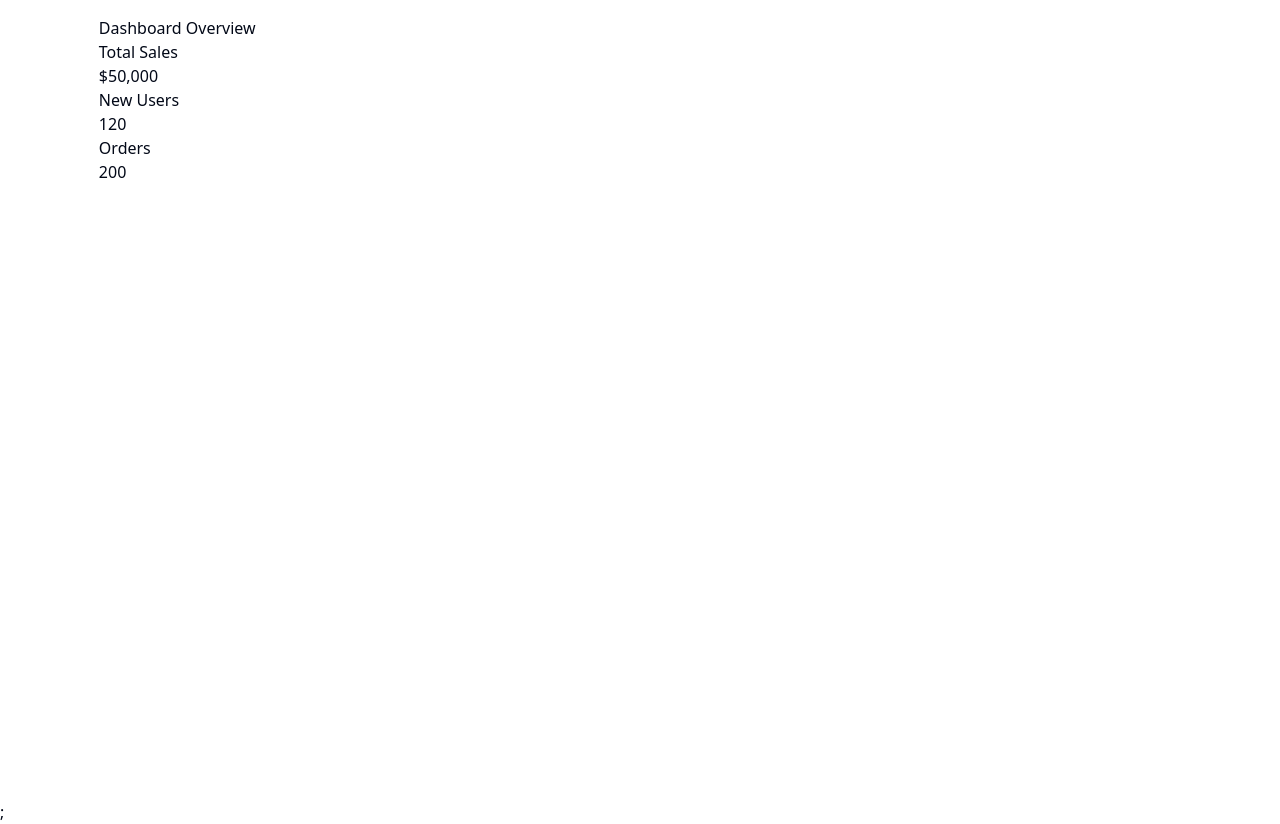
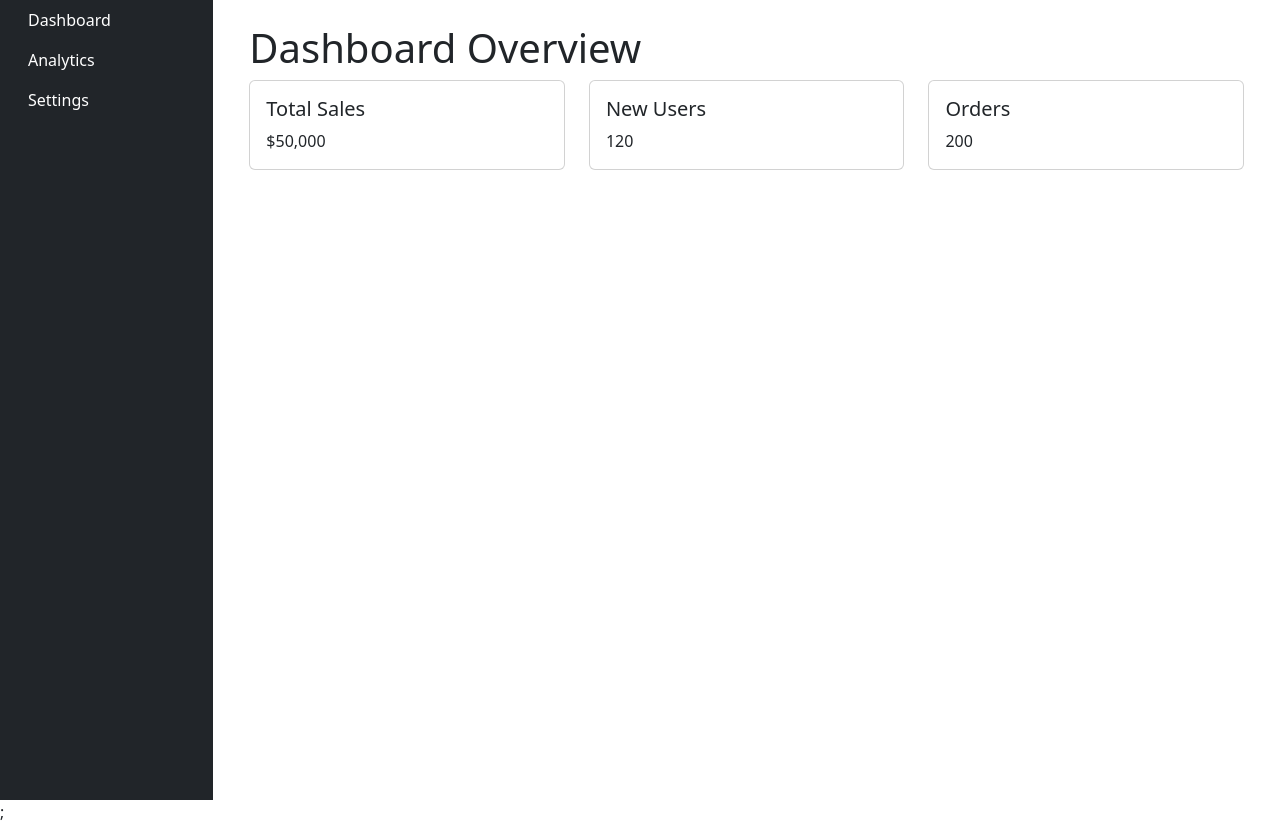
Before and after one commit to Jsmithseo/headlessSTLR, a Next.js app: page /dashboard in a window 1280 px wide. Built offline with nearby package versions, Linux system fonts and the light colour scheme.

Commit message:
fix commit issues

```diff
--- a/package.json
+++ b/package.json
@@ -14,6 +14,7 @@
     "@types/react": "^18.0.15",
     "@types/react-dom": "^18.0.6",
     "apollo-server": "^3.13.0",
+    "bootstrap": "^5.3.3",
     "class-variance-authority": "^0.7.0",
     "classnames": "^2.3.1",
     "clsx": "^2.1.1",
@@ -28,6 +29,7 @@
     "react-hook-form": "^7.52.1",
     "react-icons": "^5.2.1",
     "react-toastify": "^10.0.5",
+    "reactstrap": "^9.2.2",
     "tailwind-merge": "^2.4.0",
     "tailwindcss-animate": "^1.0.7",
     "typescript": "^4.7.4"
--- a/pages/_app.tsx
+++ b/pages/_app.tsx
@@ -1,5 +1,6 @@
 import { AppProps } from "next/app";
 import "../styles/index.css";
+import 'bootstrap/dist/css/bootstrap.min.css';
 import { SessionProvider } from "next-auth/react";
 
 
--- a/pages/dashboard/index.js
+++ b/pages/dashboard/index.js
@@ -6,7 +6,7 @@ const Dashboard = () => {
   return (
     <DashboardLayout>
       <h1>Dashboard Overview</h1>
-      <Row>
+      <Row class="flex flex-row">
         <Col sm="4">
           <Card>
             <CardBody>
--- a/pages/index.tsx
+++ b/pages/index.tsx
@@ -9,6 +9,8 @@ import { getAllPostsForHome } from "../lib/api";
 import { CMS_NAME } from "../lib/constants";
 import RegisterLink from "../components/register/register-link";
 import { Toaster } from "../components/ui/toaster";
+import { Button } from 'reactstrap';
+import Link from 'next/link';
 
 export default function Index({ allPosts: { edges }, preview }) {
   const heroPost = edges[0]?.node;
@@ -32,6 +34,9 @@ export default function Index({ allPosts: { edges }, preview }) {
           <RegisterLink href="/protected" className="mx-10">
             visit protected route
           </RegisterLink>
+	  <Link href="/dashboard">
+	  <Button color="primary">Go to Dashboard</Button>
+	  </Link>
         </div>
       </Container>
     </Layout>
```
Also changed, not shown: 1 other file (tests, documents, lock files or other folders).
